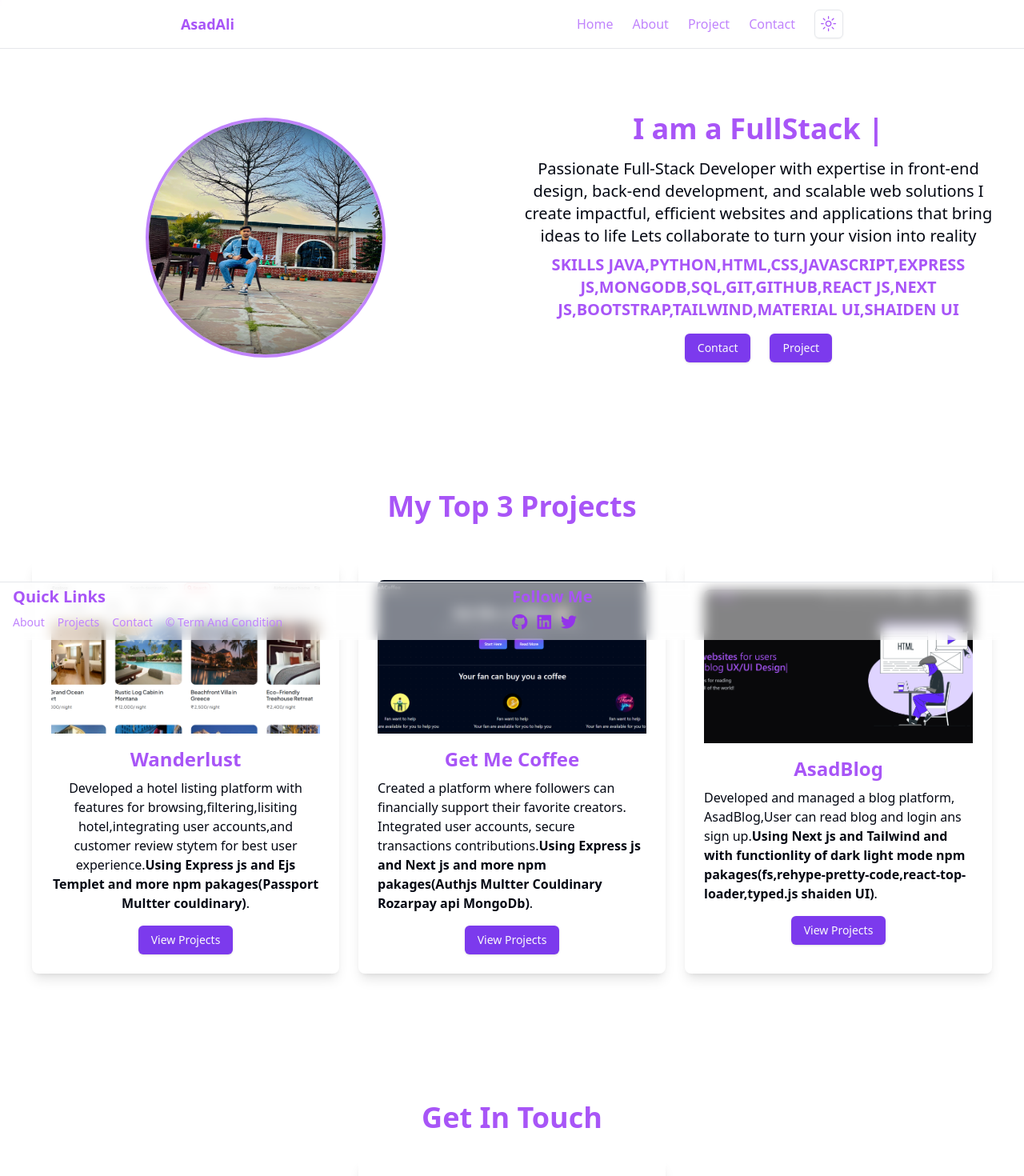
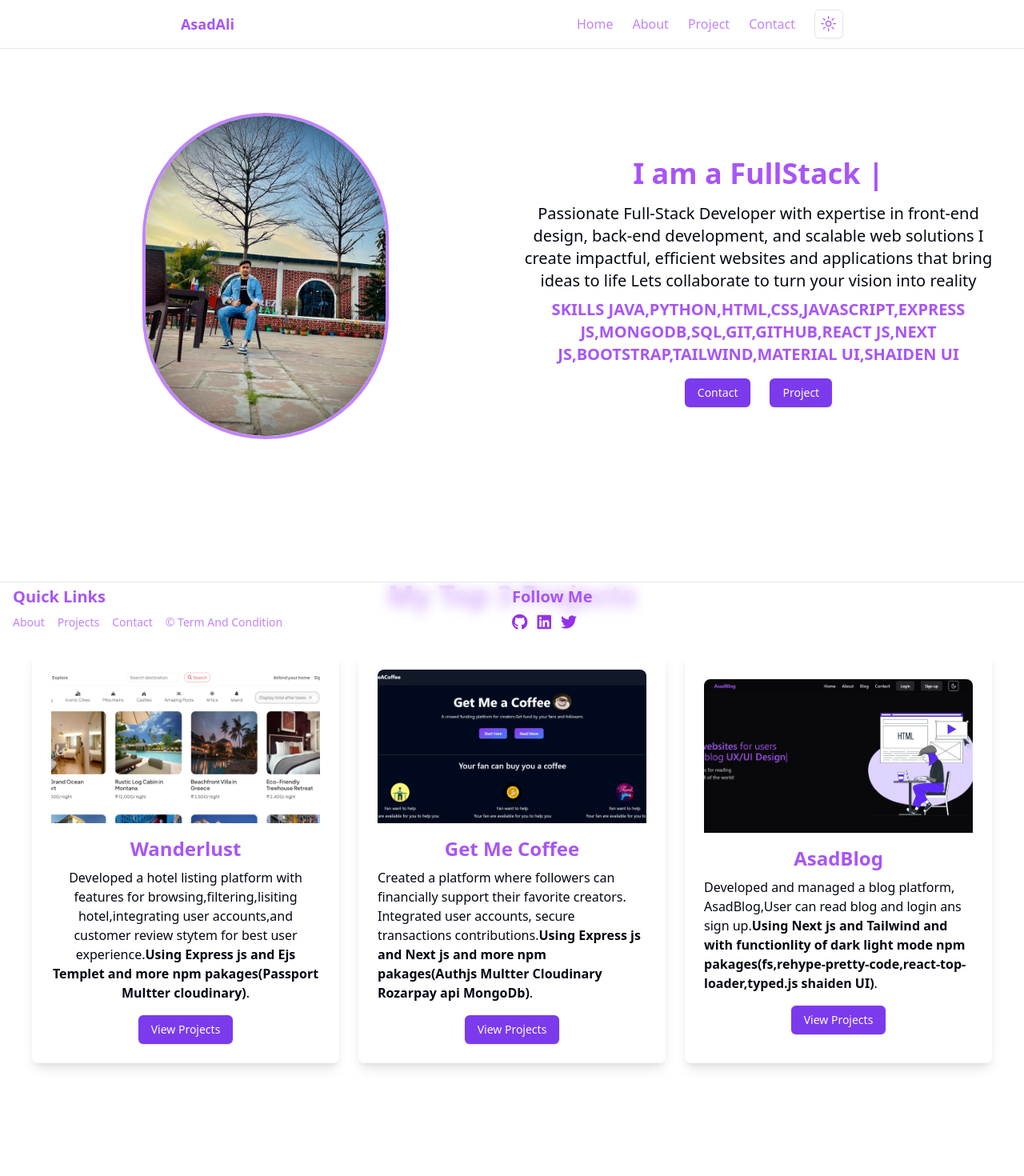
Before and after one commit to asadali-07/Portfolio-App, a Next.js app: page / in a window 1280 px wide. Shown: the top 1470 px of the page at 80% size. Built offline with nearby package versions, Linux system fonts and the light colour scheme.

Commit message:
sovle error

```diff
--- a/app/about/page.js
+++ b/app/about/page.js
@@ -1,6 +1,7 @@
 "use client"
 import React from 'react';
 import { motion } from 'framer-motion';
+import Image from 'next/image';
 
 const AboutPage = () => {
   return (
@@ -13,9 +14,11 @@ const AboutPage = () => {
         whileHover={{ scale: 1.05 }}
       >
         <div className="flex flex-col text-purple-400 items-center">
-          <img
+          <Image
            src="/WhatsApp Image 2024-09-07 at 5.31.19 PM.jpeg"
             alt="Profile"
+            height={'128'}
+            width={'128'}
             className="w-32 h-32 rounded-full mb-4"
           />
           <h1 className="text-3xl font-bold mb-2 text-purple-500">Asad Ali</h1>
--- a/app/page.js
+++ b/app/page.js
@@ -4,7 +4,7 @@ import Link from 'next/link';
 import { Button } from "@/components/ui/button";
 import Typed from 'typed.js';
 import { useEffect,useRef ,useState} from 'react';
-
+import Image from 'next/image';
 
 function Home() {
   const  [form, setform] = useState({
@@ -42,11 +42,12 @@ function Home() {
     <div className="container mx-auto px-6 text-center">
       <div className="flex flex-col md:flex-row items-center justify-center">
         <div className="w-full md:w-1/2 flex justify-center">
-          <img
+          <Image
             src="/WhatsApp Image 2024-09-07 at 5.31.19 PM.jpeg"
             alt="Profile"
-            className="w-full md:w-1/2 rounded-full border-purple-400 border-4"
-            style={{ width: '300px', height: '300px' }}
+            height={'300'}
+            width={'300'}
+            className="w-full md:w-1/2 rounded-full border-purple-400 border-4 mb-4"
           />
         </div>
         <div className="w-full md:w-2/3 lg:w-1/2">
@@ -72,27 +73,27 @@ function Home() {
       <h2 className="text-4xl text-purple-500 font-bold text-center mb-12">My Top 3 Projects</h2>
       <div className="flex flex-wrap gap-6 justify-center">
         <div className=" rounded-lg flex flex-col justify-center items-center shadow-lg p-6 w-96 transform transition-transform duration-300 hover:translate-y-[-10px] hover:shadow-2xl hover:border hover:border-purple-400 dark:border border-gray-600">
-          <img src="/Screenshot 2024-09-07 175435.png" alt="Project 1" className="w-full h-48 object-cover rounded-t-lg" />
+          <Image src="/Screenshot 2024-09-07 175435.png" alt="Project 1" width={'400'} height={'192'} className="w-full h-48 object-cover rounded-t-lg" />
           <h3 className="text-2xl font-semibold text-purple-500 mt-4">Wanderlust</h3>
-          <p className=" mt-2 mb-4 text-center">Developed a hotel listing platform with features for browsing,filtering,lisiting hotel,integrating user accounts,and customer review stytem for best user experience.<b>Using Express js and Ejs Templet and more npm pakages(Passport Multter couldinary)</b>.</p>
+          <p className=" mt-2 mb-4 text-center">Developed a hotel listing platform with features for browsing,filtering,lisiting hotel,integrating user accounts,and customer review stytem for best user experience.<b>Using Express js and Ejs Templet and more npm pakages(Passport Multter cloudinary)</b>.</p>
           <Button asChild>
        <Link href="https://wanderlust-gxsq.onrender.com/listings">View Projects</Link>
           </Button>
         </div>
         <div className=" rounded-lg flex flex-col justify-center items-center shadow-lg p-6 w-96 transform transition-transform duration-300 hover:translate-y-[-10px] hover:shadow-2xl hover:border hover:border-purple-400 dark:border  border-gray-600">
-          <img src="/Screenshot 2024-09-07 181205.png" alt="Project 2" className="w-full h-48 object-cover rounded-t-lg" />
+          <Image src="/Screenshot 2024-09-07 181205.png" alt="Project 2"  width={'400'} height={'192'} className="w-full h-48 object-cover rounded-t-lg" />
           <h3 className="text-2xl font-semibold text-purple-500 mt-4">Get Me Coffee</h3>
-          <p className=" mt-2 mb-4">Created a platform where followers can financially support their favorite creators. Integrated user accounts, secure transactions contributions.<b>Using Express js and Next js and more npm pakages(Authjs Multter Couldinary Rozarpay api MongoDb)</b>.</p>
+          <p className=" mt-2 mb-4">Created a platform where followers can financially support their favorite creators. Integrated user accounts, secure transactions contributions.<b>Using Express js and Next js and more npm pakages(Authjs Multter Cloudinary Rozarpay api MongoDb)</b>.</p>
           <Button asChild>
        <Link href="/project">View Projects</Link>
           </Button>
         </div>
         <div className=" rounded-lg flex flex-col justify-center items-center shadow-lg p-6 w-96 transform transition-transform duration-300 hover:translate-y-[-10px] hover:shadow-2xl hover:border hover:border-purple-400 dark:border  border-gray-600">
-          <img src="/Screenshot 2024-09-07 180838.png" alt="Project 2" className="w-full h-48 object-cover rounded-t-lg" />
+          <Image src="/Screenshot 2024-09-07 180838.png" alt="Project 2"  width={'400'} height={'192'} className="w-full h-48 object-cover rounded-t-lg" />
           <h3 className="text-2xl font-semibold text-purple-500 mt-4">AsadBlog</h3>
           <p className=" mt-2 mb-4">Developed and managed a blog platform, AsadBlog,User can read blog and login ans sign up.<b>Using Next js and Tailwind and with functionlity of dark light mode npm pakages(fs,rehype-pretty-code,react-top-loader,typed.js shaiden UI)</b>.</p>
           <Button asChild>
-       <Link href="/project">View Projects</Link>
+       <Link href="https://asad-blog.vercel.app/">View Projects</Link>
           </Button>
         </div>
       </div>
--- a/app/project/page.js
+++ b/app/project/page.js
@@ -3,6 +3,7 @@ import React from 'react';
 import { motion } from 'framer-motion';
 import { Button } from "@/components/ui/button";
 import Link from 'next/link';
+import Image from 'next/image';
 
 const projects = [
   {
@@ -76,7 +77,7 @@ const Project = () => {
             animate={{ opacity: 1, y: 0 }}
             transition={{ duration: 0.5, delay: index * 0.2 }}
           >
-            <img src={project.imageUrl} alt={project.title} className="w-full h-48 object-cover rounded-t-lg mb-2" />
+            <Image src={project.imageUrl} alt={project.title} height={'192'} width={'400'} className="w-full h-48 object-cover rounded-t-lg mb-2" />
             <h2 className="text-2xl font-bold mb-2 text-purple-500">{project.title}</h2>
             <p className=" mb-4">{project.description}</p>
             <Button asChild>
--- a/components/Navbar.js
+++ b/components/Navbar.js
@@ -111,7 +111,7 @@ const Navbar = () => {
             About
           </Link>
           <Link
-            href="/about"
+            href="/project"
             className=" text-purple-400 hover:scale-105 hover:font-semibold transition-transform duration-300"
           >
             Project
```
